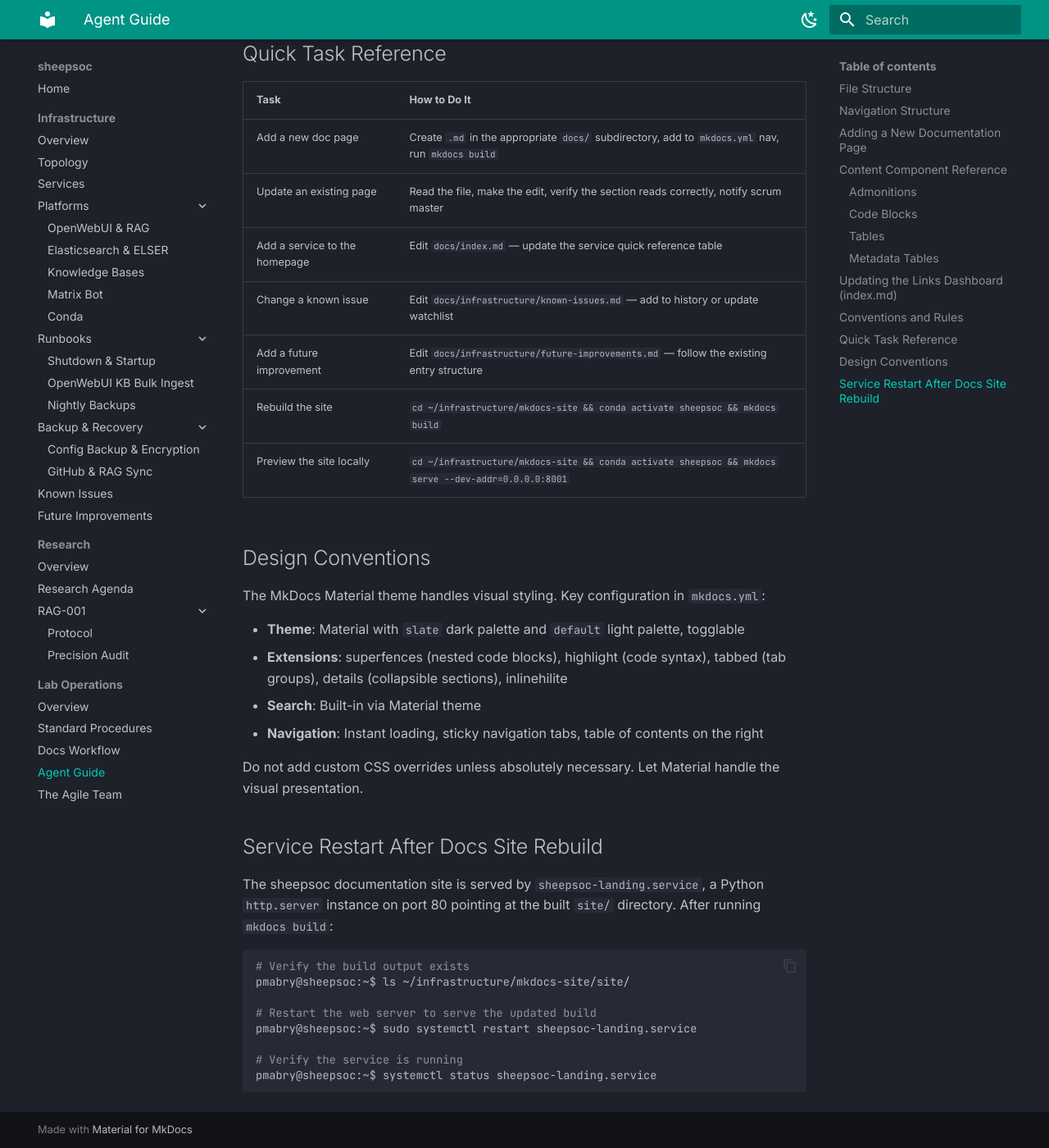
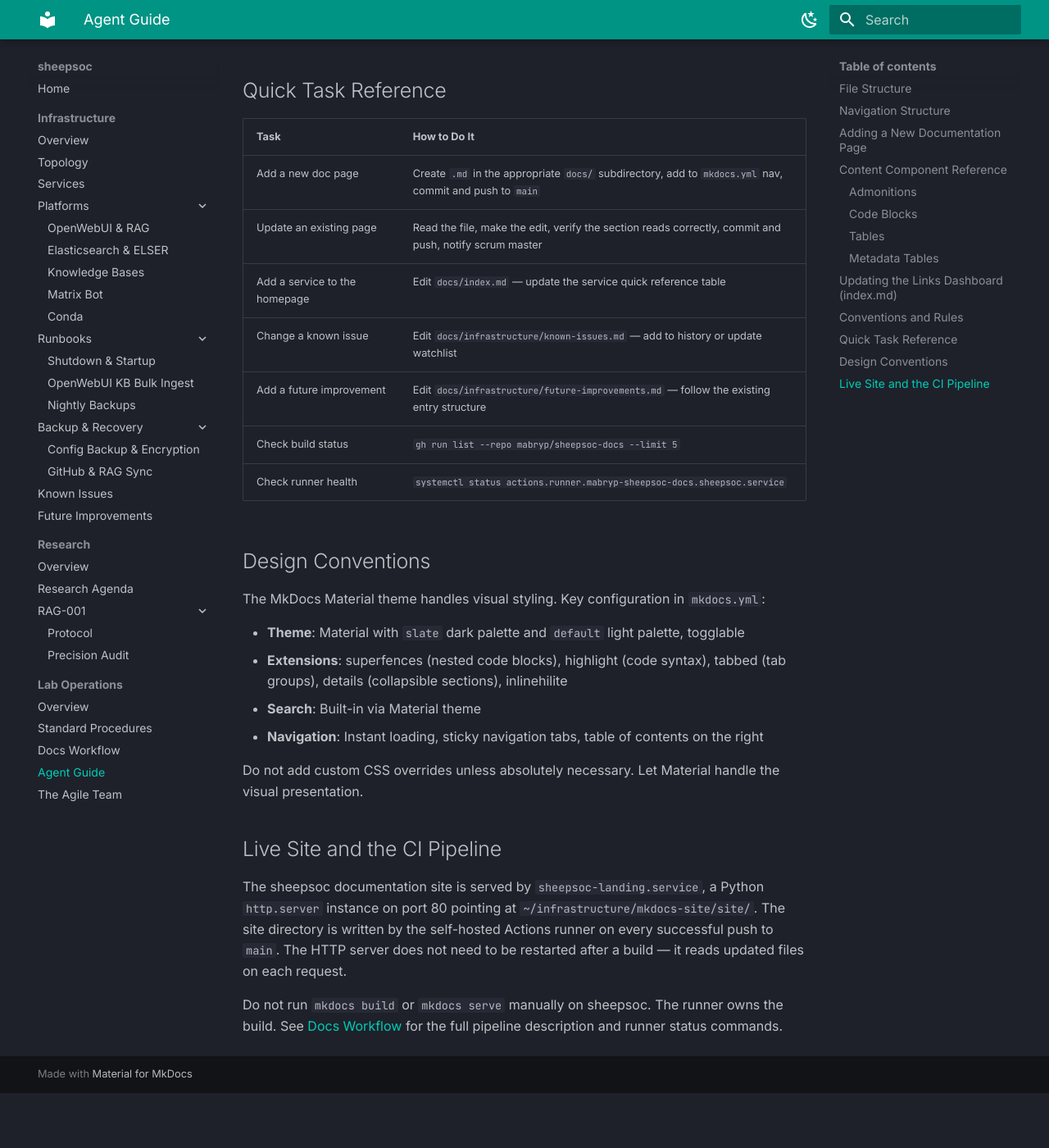
Before and after one commit to mabryp/sheepsoc-docs, an MkDocs documentation site: the page built from docs/lab-operations/agent-guide.md, in a window 1280 px wide and 1400 px high, scrolled down 4063 px. Shown: the whole window at 82% size. Built offline with MkDocs 1.6.1 and Material for MkDocs 9.7.7, drawn with Linux system fonts in a browser that asks for light colours; after the commit the page ends 5396 px from its top, so only the background shows below that; some of the changed text lies outside the part shown.

Commit message:
docs: update agent-guide for commit-and-push CI workflow
Remove stale references to manual mkdocs build/serve and service restart.
Replace with commit-and-push instructions, runner status commands, and a
cross-reference to the new Docs Workflow page. Update file tree and date.

Co-Authored-By: Claude Sonnet 4.6 <noreply@anthropic.com>

````diff
--- a/docs/lab-operations/agent-guide.md
+++ b/docs/lab-operations/agent-guide.md
@@ -34,10 +34,9 @@ The site is a set of static HTML files served from the sheepsoc host. The MkDocs
     └── lab-operations/
         ├── agent-guide.md            # this file
         ├── agile-team.md             # the agile team and scrum process
+        ├── docs-workflow.md          # CI pipeline, runner, and publish workflow
         └── sops.md                   # standard operating procedures
 ```
-
-The original HTML site remains at `~/repositories/sheepsoc/landing/` and is the authoritative source until the MkDocs migration is fully deployed.
 
 ## Navigation Structure
 
@@ -45,7 +44,7 @@ The MkDocs nav is defined in `mkdocs.yml`. When adding a new page:
 
 1. Create the Markdown file in the appropriate subdirectory under `docs/`.
 2. Add the page to the `nav:` section of `mkdocs.yml`.
-3. Run `mkdocs build` to verify the page builds without errors.
+3. Commit and push to `main` — the self-hosted Actions runner builds the site automatically.
 
 ## Adding a New Documentation Page
 
@@ -53,7 +52,9 @@ The MkDocs nav is defined in `mkdocs.yml`. When adding a new page:
 2. Begin with an H1 heading, a one-sentence purpose statement, and a metadata table.
 3. Use the existing pages as templates for structure and tone — `infrastructure/services.md` and `infrastructure/platforms/openwebui-rag.md` cover the widest range of component types.
 4. Add the page to `mkdocs.yml` under the `nav:` key.
-5. Run `mkdocs build` to confirm there are no broken links or syntax errors.
+5. Commit and push to `main`. Verify the build succeeded with `gh run list --repo mabryp/sheepsoc-docs --limit 3`.
+
+See [Docs Workflow](docs-workflow.md) for the full CI pipeline description.
 
 ## Content Component Reference
 
@@ -147,13 +148,13 @@ The homepage at `docs/index.md` contains a service quick reference table. To add
 
 | Task | How to Do It |
 |---|---|
-| Add a new doc page | Create `.md` in the appropriate `docs/` subdirectory, add to `mkdocs.yml` nav, run `mkdocs build` |
-| Update an existing page | Read the file, make the edit, verify the section reads correctly, notify scrum master |
+| Add a new doc page | Create `.md` in the appropriate `docs/` subdirectory, add to `mkdocs.yml` nav, commit and push to `main` |
+| Update an existing page | Read the file, make the edit, verify the section reads correctly, commit and push, notify scrum master |
 | Add a service to the homepage | Edit `docs/index.md` — update the service quick reference table |
 | Change a known issue | Edit `docs/infrastructure/known-issues.md` — add to history or update watchlist |
 | Add a future improvement | Edit `docs/infrastructure/future-improvements.md` — follow the existing entry structure |
-| Rebuild the site | `cd ~/infrastructure/mkdocs-site && conda activate sheepsoc && mkdocs build` |
-| Preview the site locally | `cd ~/infrastructure/mkdocs-site && conda activate sheepsoc && mkdocs serve --dev-addr=0.0.0.0:8001` |
+| Check build status | `gh run list --repo mabryp/sheepsoc-docs --limit 5` |
+| Check runner health | `systemctl status actions.runner.mabryp-sheepsoc-docs.sheepsoc.service` |
 
 ## Design Conventions
 
@@ -166,17 +167,8 @@ The MkDocs Material theme handles visual styling. Key configuration in `mkdocs.y
 
 Do not add custom CSS overrides unless absolutely necessary. Let Material handle the visual presentation.
 
-## Service Restart After Docs Site Rebuild
+## Live Site and the CI Pipeline
 
-The sheepsoc documentation site is served by `sheepsoc-landing.service`, a Python `http.server` instance on port 80 pointing at the built `site/` directory. After running `mkdocs build`:
+The sheepsoc documentation site is served by `sheepsoc-landing.service`, a Python `http.server` instance on port 80 pointing at `~/infrastructure/mkdocs-site/site/`. The site directory is written by the self-hosted Actions runner on every successful push to `main`. The HTTP server does not need to be restarted after a build — it reads updated files on each request.
 
-```bash
-# Verify the build output exists
-pmabry@sheepsoc:~$ ls ~/infrastructure/mkdocs-site/site/
-
-# Restart the web server to serve the updated build
-pmabry@sheepsoc:~$ sudo systemctl restart sheepsoc-landing.service
-
-# Verify the service is running
-pmabry@sheepsoc:~$ systemctl status sheepsoc-landing.service
-```
+Do not run `mkdocs build` or `mkdocs serve` manually on sheepsoc. The runner owns the build. See [Docs Workflow](docs-workflow.md) for the full pipeline description and runner status commands.
````
Also changed, not shown: other parts of docs/lab-operations/agent-guide.md (+1 -1 lines).
